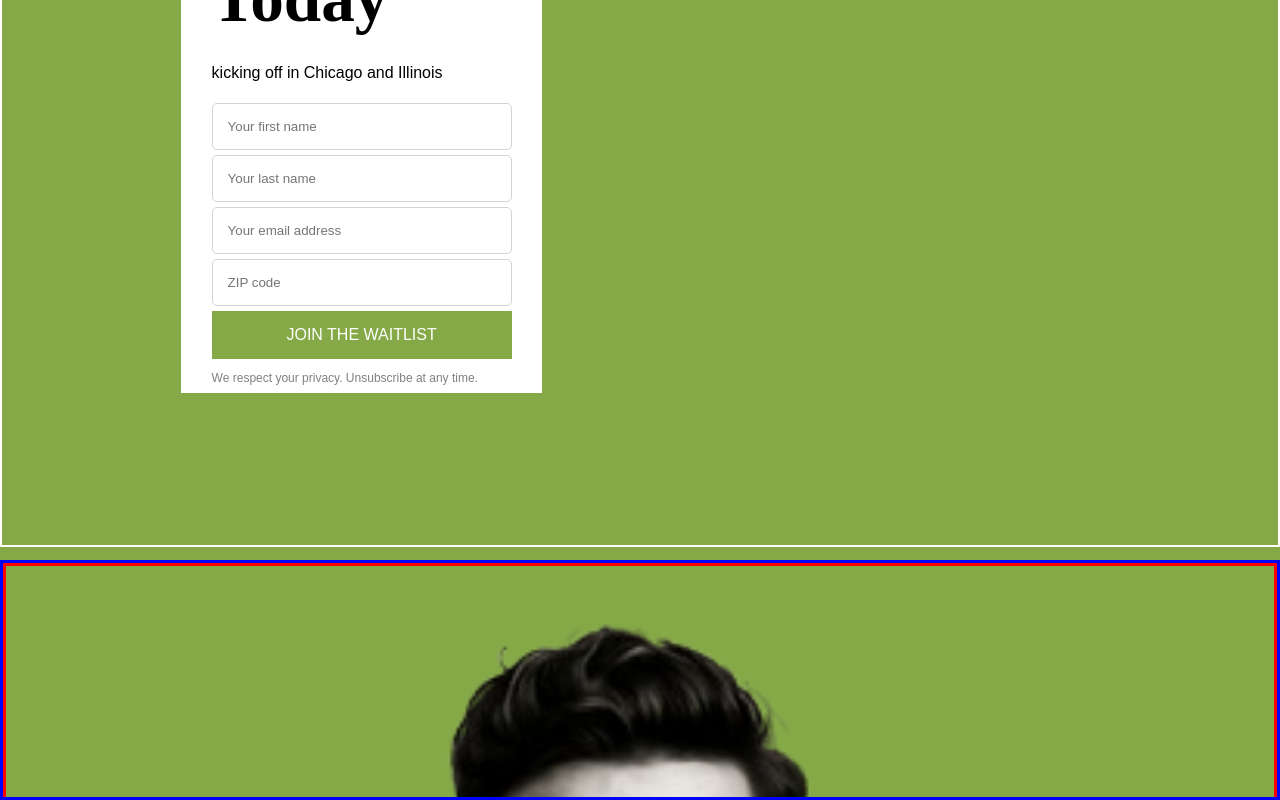
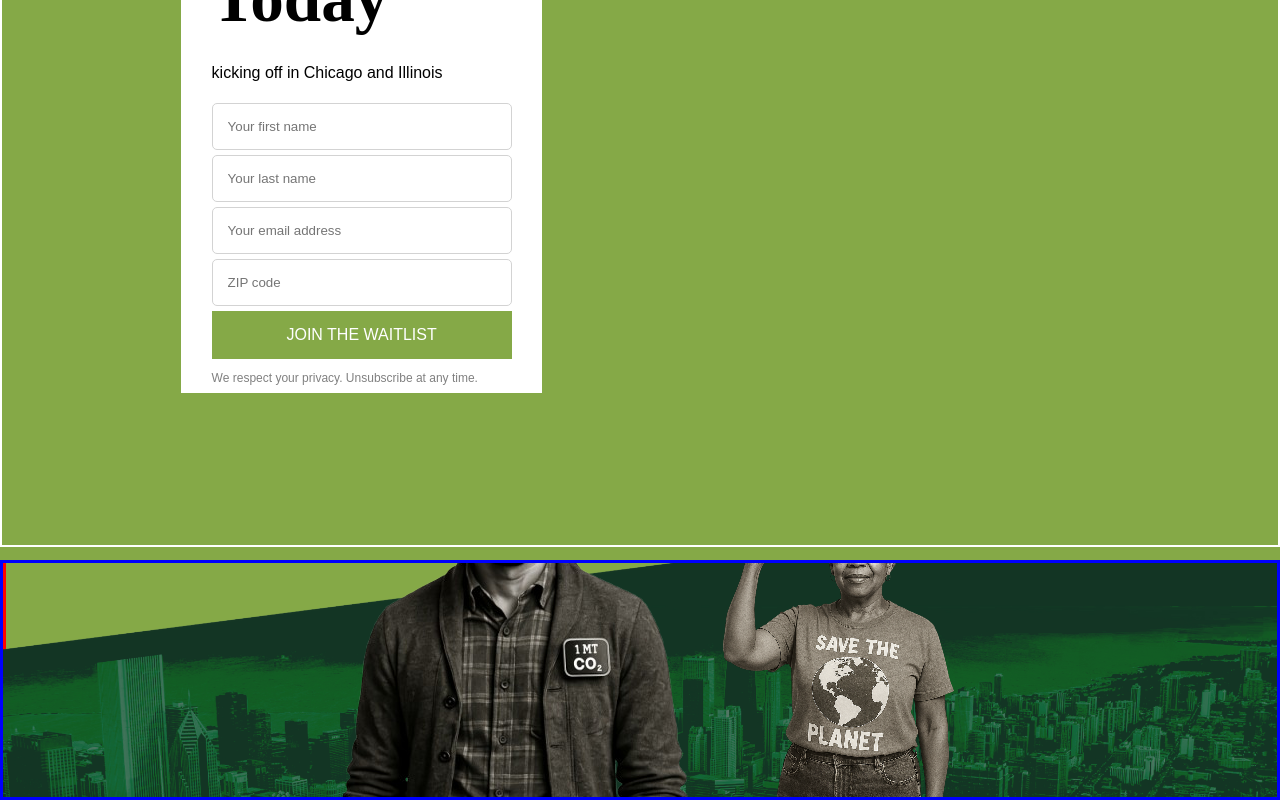
Before and after one commit to GathangaElijah/one-megaton-community, a React (Vite) app in the folder one-megaton-community/: page / in a window 1280 px wide. Shown: the part 1050-1850 px from the top of the page. Built offline with nearby package versions, Linux system fonts and the light colour scheme.

Commit message:
refactor: style the community  images section

```diff
--- a/one-megaton-community/src/CommunityImages.css
+++ b/one-megaton-community/src/CommunityImages.css
@@ -1,25 +1,30 @@
 .container {
-    height: 30vh;
-    max-width: 100%;
+    height: inherit;
+    width: 100%;
     border: solid red;
+    position: absolute;
+    bottom: 0px;
+    display: flex;
+    justify-content: center;
+    align-items: center;
 }
-img {
+
+
+.community-images img {
     width: 100%;
     height: 100%;
-}
-.image-box img {
-    width: 60px;
-    height: 60px;
-    object-fit: fill;
+    object-fit: contain;
+    object-position: center;
+    transform: none;
 }
 
-@media screen and (max-width: 300px) {
-    .container .image-box:not(:first-child) {
+
+@media screen and (max-width: 800px) {
+    .container .community-images:not(:first-child) {
     display: none;
   }
-  .container .image-box:first-child img {
-    width: 70vw;
-    height: 100vh;
-    object-fit: none;
-  }
+  /* .container:first-child img {
+    width: 100vw;
+    object-fit: fill;
+  } */
 }
```
